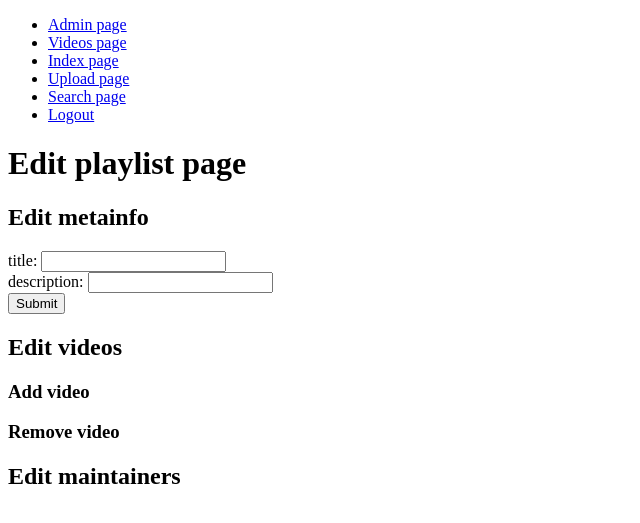
After one commit to tholok97/imt2291-project1, a PHP site: template templates/editPlaylist.twig in a window 1280 px wide. The commit adds this page. Shown: the top 523 px of the page, without its empty margins (0-640 px from the left). Run offline with PHP 8.4, Linux system fonts and the light colour scheme; the template is opened without the code that fills it, so the values that code supplies are empty; some libraries are stand-ins or nearby versions.

Commit message:
#31 - added stub

```diff
--- /dev/null
+++ b/templates/editPlaylist.twig
@@ -0,0 +1,37 @@
+<!DOCTYPE html>
+<html lang="en">
+<head>
+    <meta charset="UTF-8">
+    <title></title>
+</head>
+<body>
+    {% if message != "" %}
+    <p style="border:1px solid black">{{message}}</p>
+    {% endif %}
+    <ul>
+        <li><a href="./admin">Admin page</a></li>
+        <li><a href="./videos">Videos page</a></li>
+        <li><a href="./">Index page</a></li>
+        <li><a href="./upload">Upload page</a></li>
+        <li><a href="./search">Search page</a></li>
+        <li><a href="./logout">Logout</a></li>
+    </ul>
+    <h1>Edit playlist page</h1>
+
+    <h2>Edit metainfo</h2>
+    <!--currently can't alter thumbnail..-->
+    <form action="./src/updatePlaylist.php" method="post">
+        <label for="title">title: </label><input name="title" type="text" value="{{playlist.title}}"/><br/>
+        <label for="description">description: </label><input name="description" type="text" value="{{playlist.description}}"/><br/>
+        <input type="submit" name='submit'/>
+    </form>
+
+    <h2>Edit videos</h2>
+
+    <h3>Add video</h3>
+
+    <h3>Remove video</h3>
+
+    <h2>Edit maintainers</h2>
+</body>
+</html>
```
Also changed, not shown: index.php (+19 -1 lines).
